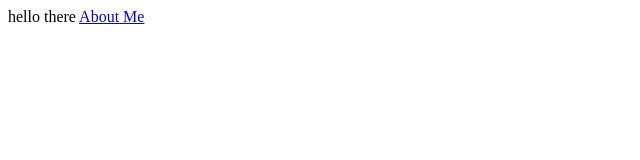
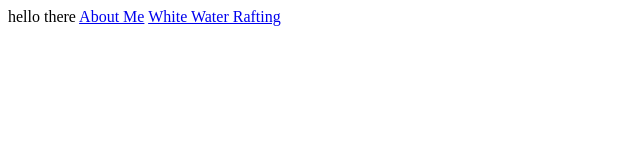
Before and after one commit to aarontheo/aarontheo.github.io, a plain HTML site: page index.html in a window 1280 px wide. Shown: the whole page, without its empty margins (0-640 px from the left). Drawn offline with Linux system fonts and the light colour scheme.

Commit message:
Added a link to the wwr page

```diff
--- a/index.html
+++ b/index.html
@@ -9,5 +9,6 @@
 <body>
     hello there
     <a href="/aboutme/index.html">About Me</a>
+    <a href="/wwr/index.html">White Water Rafting</a>
 </body>
 </html>
```
